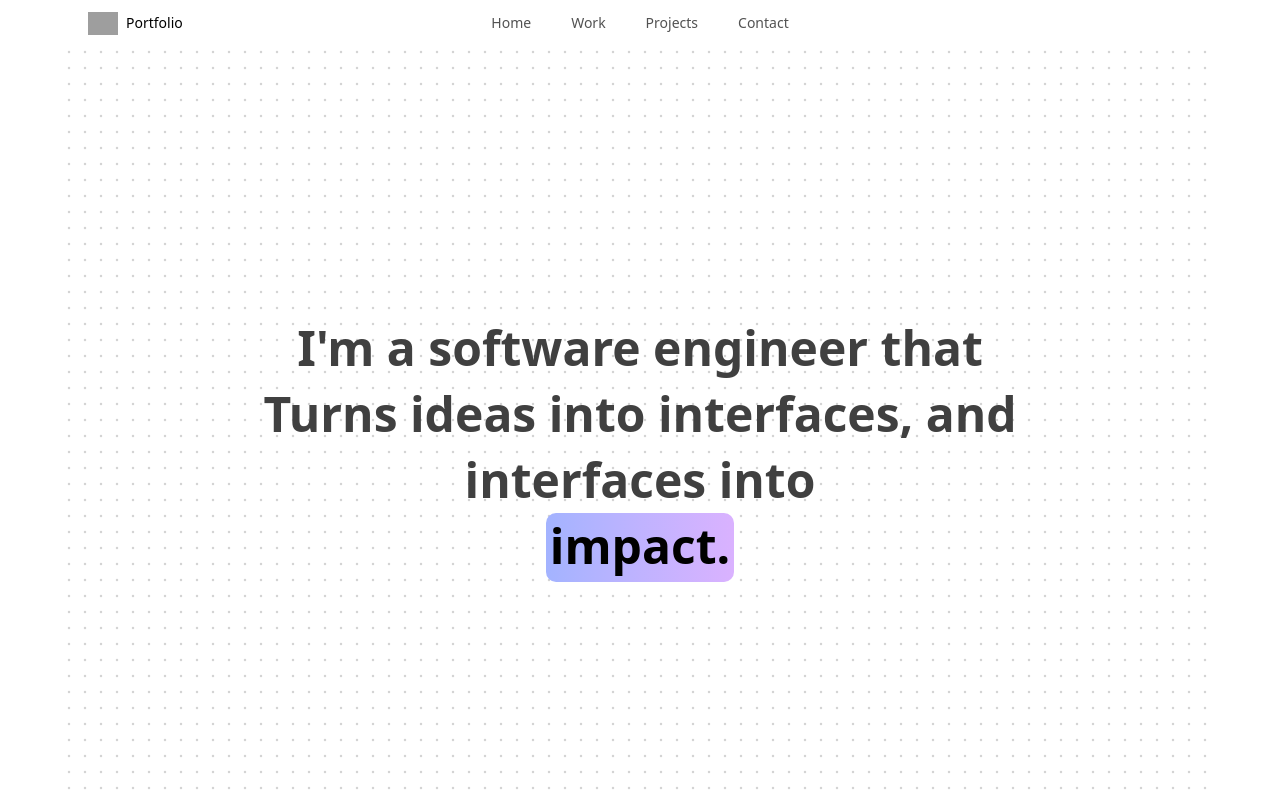
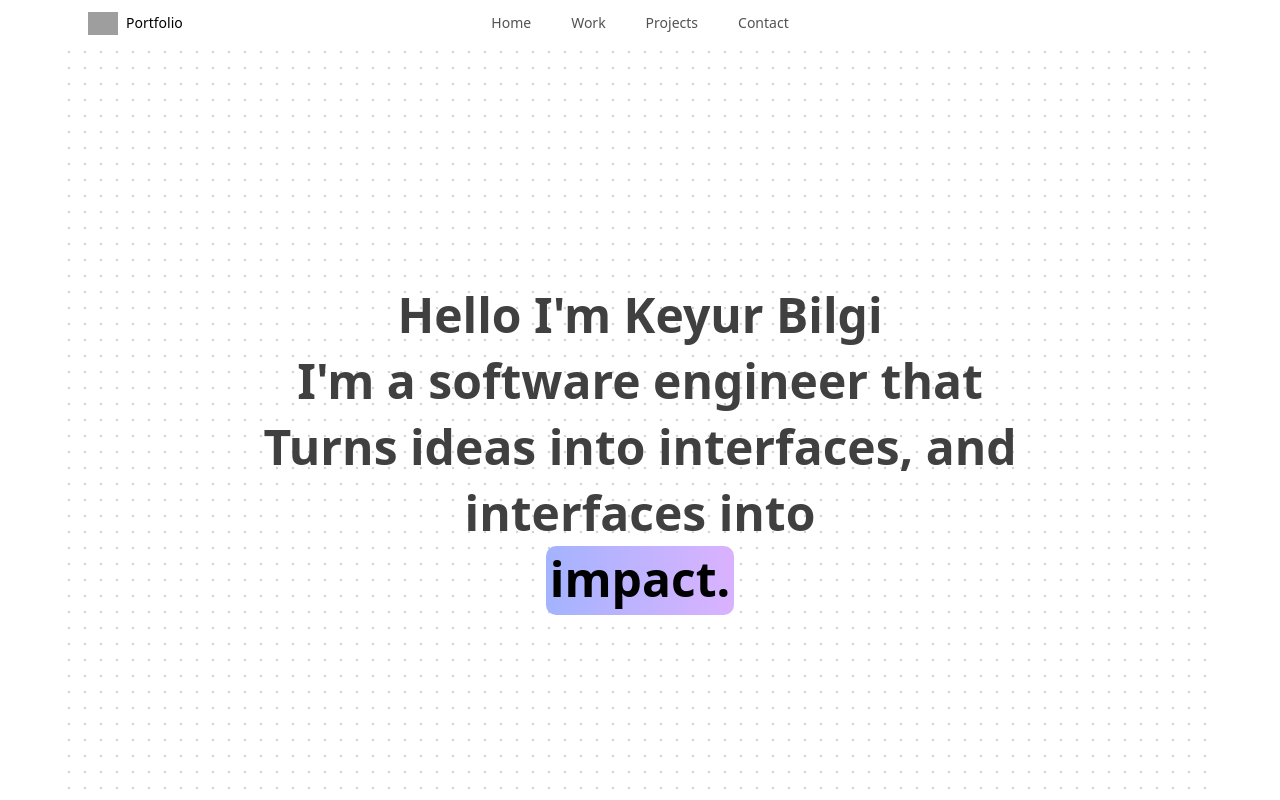
Before and after one commit to platinumpizza29/portfolio, a Next.js app: page / in a window 1280 px wide. Shown: the top 800 px of the page. Built offline with nearby package versions, Linux system fonts and the light colour scheme; grey boxes are pictures that could not be loaded.

Commit message:
Minor Changes in Info

```diff
--- a/app/components/dock.tsx
+++ b/app/components/dock.tsx
@@ -3,7 +3,6 @@ import { FloatingDock } from "./custom/floating-dock";
 import {
   IconBrandGithub,
   IconBrandLinkedin,
-  IconBrandX,
   IconMail,
 } from "@tabler/icons-react";
 
@@ -25,13 +24,6 @@ export function FloatingDockDemo() {
       href: "https://www.linkedin.com/in/keyur-bilgi-07521510b/",
     },
     {
-      title: "X",
-      icon: (
-        <IconBrandX className="h-full w-full text-neutral-500 dark:text-neutral-300" />
-      ),
-      href: "#",
-    },
-    {
       title: "Mail",
       icon: (
         <IconMail className="h-full w-full text-neutral-500 dark:text-neutral-300" />
--- a/app/layout.tsx
+++ b/app/layout.tsx
@@ -13,8 +13,8 @@ const geistMono = Geist_Mono({
 });
 
 export const metadata: Metadata = {
-  title: "Create Next App",
-  description: "Generated by create next app",
+  title: "Keyur Bilgi",
+  description: "Portfolio Website",
 };
 
 export default function RootLayout({
--- a/app/page.tsx
+++ b/app/page.tsx
@@ -10,6 +10,8 @@ export default function Home() {
       <NavbarDemo />
       <HeroHighlight>
         <h1 className="text-2xl px-4 md:text-4xl lg:text-5xl font-bold text-neutral-700 dark:text-white max-w-4xl leading-relaxed lg:leading-snug text-center mx-auto ">
+          Hello I&apos;m Keyur Bilgi
+          <br />
           I&apos;m a software engineer that
           <br /> Turns ideas into interfaces, and interfaces into
           <br />
```
